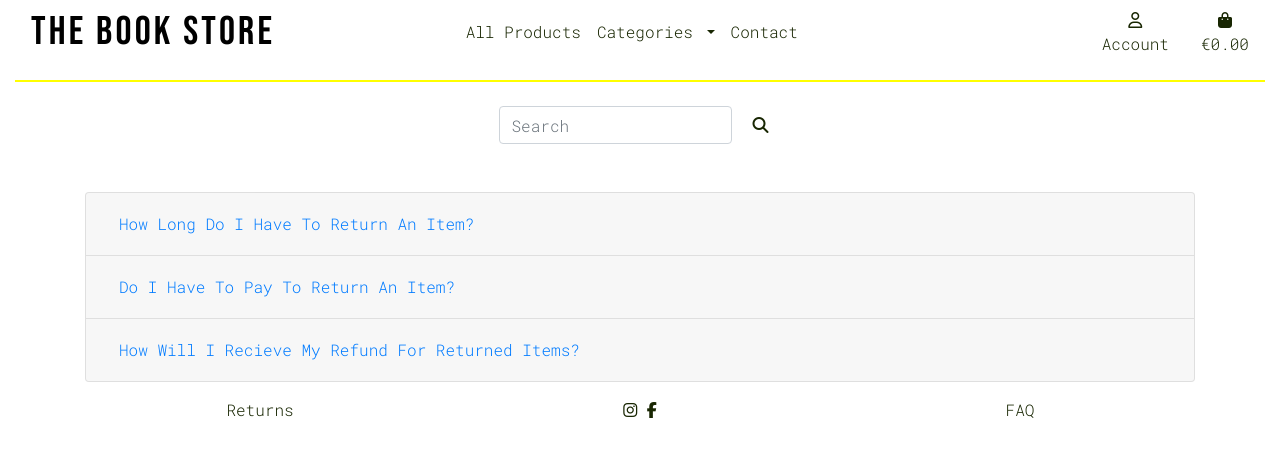
After one commit to EllyC20/The-BookStore-MS4, a Django app: page /returns/ in a window 1280 px wide. The commit adds this page. Shown: the top 457 px of the page. Run offline with Django 3.2, Linux system fonts and the light colour scheme; some libraries are stand-ins or nearby versions.

Commit message:
Add returns page

```diff
--- /dev/null
+++ b/home/templates/home/returns.html
@@ -0,0 +1,62 @@
+{% extends "base.html" %}
+{% load static %}
+
+{% block page_header %}
+<div class="container header-container">
+    <div class="row">
+        <div class="col"></div>
+    </div>
+</div>
+{% endblock %}
+
+{% block content %}
+<!-- Bootstrap Accordion utilsed and modified https://getbootstrap.com/docs/4.6/components/collapse/-->
+<div class="container">
+    <div class="accordion" id="accordionExample">
+        <div class="card">
+        <div class="card-header" id="headingOne">
+            <h2 class="mb-0">
+            <button class="btn btn-link btn-block text-left" type="button" data-toggle="collapse" data-target="#collapseOne" aria-expanded="false" aria-controls="collapseOne">
+                How Long Do I Have To Return An Item?
+            </button>
+            </h2>
+        </div>
+
+        <div id="collapseOne" class="collapse" aria-labelledby="headingOne" data-parent="#accordionExample">
+            <div class="card-body">
+                You can return an item for up to 30 days, details of how to do so will be detailed in your package.
+            </div>
+        </div>
+        </div>
+        <div class="card">
+        <div class="card-header" id="headingTwo">
+            <h2 class="mb-0">
+            <button class="btn btn-link btn-block text-left collapsed" type="button" data-toggle="collapse" data-target="#collapseTwo" aria-expanded="false" aria-controls="collapseTwo">
+                Do I Have To Pay To Return An Item?
+            </button>
+            </h2>
+        </div>
+        <div id="collapseTwo" class="collapse" aria-labelledby="headingTwo" data-parent="#accordionExample">
+            <div class="card-body">
+                No, we cover the cost of returns. You can drop off a parcel at your Local Connect store or send it through your local post office using
+                the provided free stamp.
+            </div>
+        </div>
+        </div>
+        <div class="card">
+        <div class="card-header" id="headingThree">
+            <h2 class="mb-0">
+            <button class="btn btn-link btn-block text-left collapsed" type="button" data-toggle="collapse" data-target="#collapseThree" aria-expanded="false" aria-controls="collapseThree">
+                How Will I Recieve My Refund For Returned Items?
+            </button>
+            </h2>
+        </div>
+        <div id="collapseThree" class="collapse" aria-labelledby="headingThree" data-parent="#accordionExample">
+            <div class="card-body">
+                Refunds will be made to the original payment method. These can take 5 - 7 working days to process.
+            </div>
+        </div>
+        </div>
+    </div>
+</div>
+{% endblock %}
--- a/home/urls.py
+++ b/home/urls.py
@@ -3,5 +3,6 @@ from django.urls import path
 from . import views
 
 urlpatterns = [
-    path('', views.index, name='home')
+    path('', views.index, name='home'),
+    path('returns/', views.returns, name='returns')
 ]
--- a/home/views.py
+++ b/home/views.py
@@ -1,6 +1,13 @@
 from django.shortcuts import render
 
 # Create your views here.
+
+
 def index(request):
     """ A view to return the index page """
     return render(request, 'home/index.html')
+
+
+def returns(request):
+    """ A view to return the returns page """
+    return render(request, 'home/returns.html')
--- a/templates/base.html
+++ b/templates/base.html
@@ -143,7 +143,7 @@
           <span>
             <div class="row">
             <div class="col-sm-4">
-                <a href="#">Returns</a>
+                <a href="{% url 'returns' %}">Returns</a>
             </div>
             <div class="col-sm-4">
                 <a href="#"><i class="fab fa-instagram"></i></a>
```
